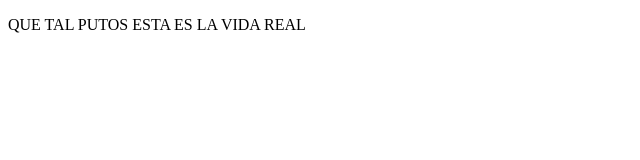
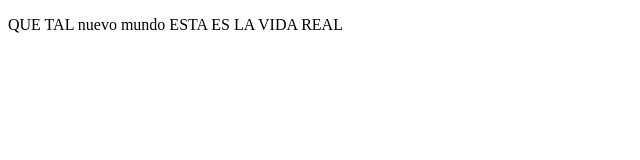
Before and after one commit to Yadkomateo/proyectoDemocursoPrework, a plain HTML site: page index.html in a window 1280 px wide. Shown: the full height of the page, 0-640 px from the left. Drawn offline with Linux system fonts and the light colour scheme.

Commit message:
cambios nuevo titulo

```diff
--- a/index.html
+++ b/index.html
@@ -4,11 +4,11 @@
     <meta charset="UTF-8">
     <meta http-equiv="X-UA-Compatible" content="IE=edge">
     <meta name="viewport" content="width=device-width, initial-scale=1.0">
-    <title>Hola PUTOS
+    <title>Hola 2023
  </title>
 </head>
 <body>
-    <P>QUE TAL PUTOS
+    <P>QUE TAL  nuevo mundo
         ESTA ES LA VIDA REAL
     </P>
 </body>
```
